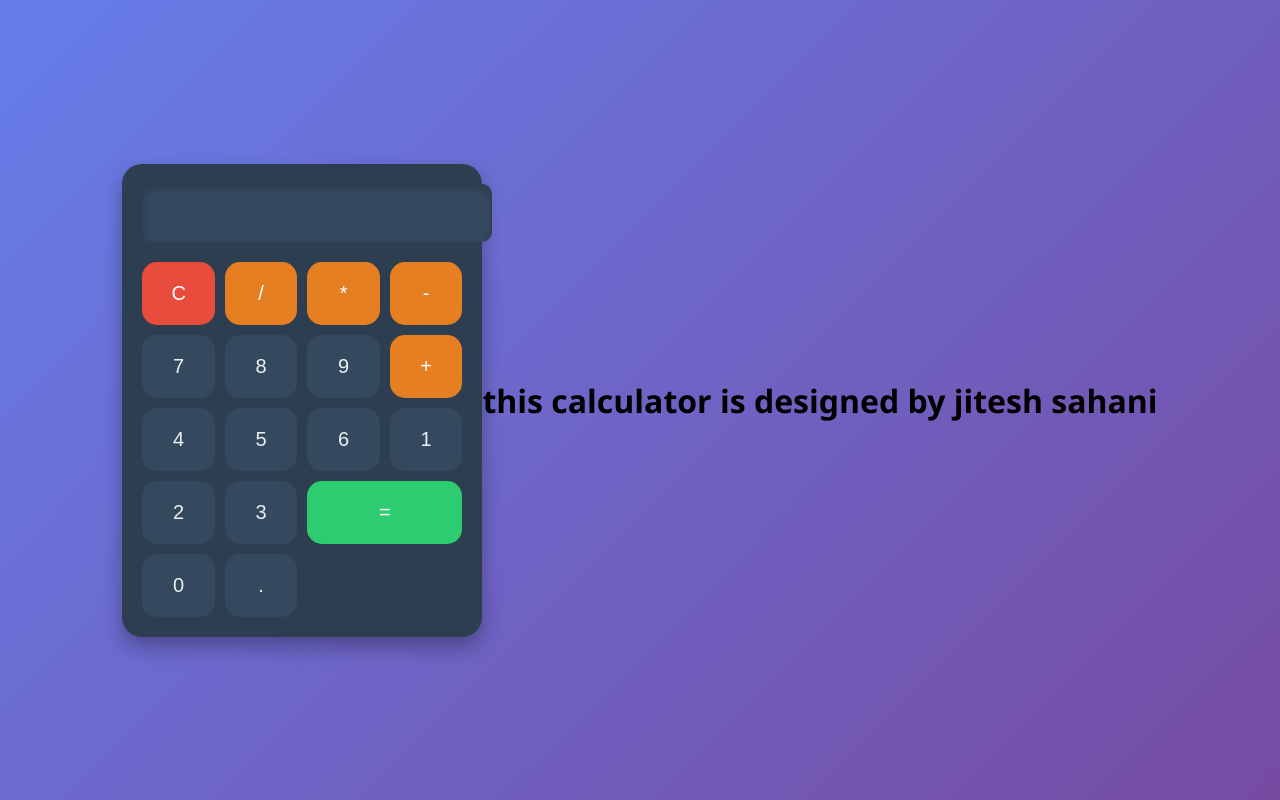
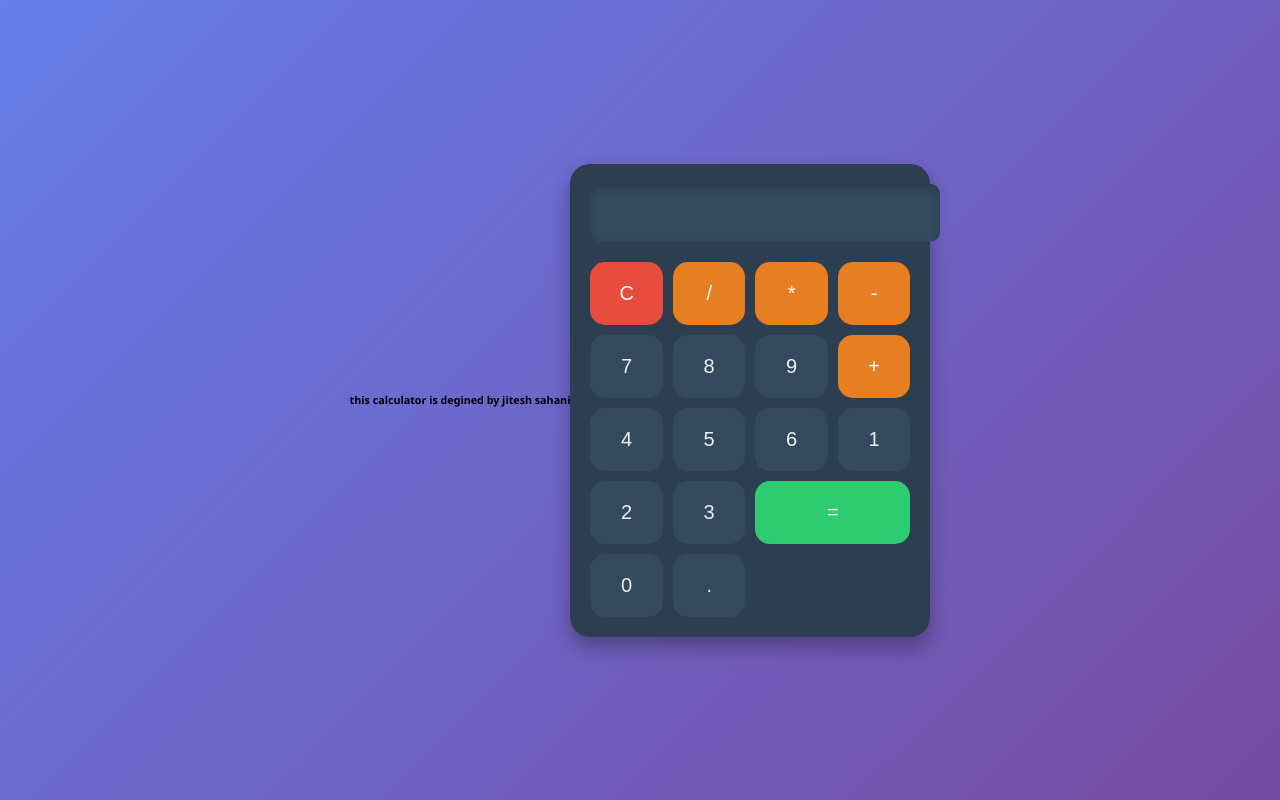
Before and after one commit to SidZone10/calc, a plain HTML site: page index.html in a window 1280 px wide. Drawn offline with Linux system fonts and the light colour scheme.

Commit message:
Update index.html

```diff
--- a/index.html
+++ b/index.html
@@ -5,7 +5,7 @@
     <meta name="viewport" content="width=device-width, initial-scale=1.0">
     <title>Modern Calculator</title>
     <style>
-        body {
+        body{
             font-family: 'Segoe UI', Tahoma, Geneva, Verdana, sans-serif;
             display: flex;
             justify-content: center;
@@ -80,6 +80,7 @@
     </style>
 </head>
 <body>
+    <h6> this calculator is degined by jitesh sahani</h6>
 
 <div class="calculator">
     <input type="text" id="display" disabled>
@@ -122,7 +123,7 @@
         }
     }
 </script>
-   <h1>this calculator is designed by jitesh sahani</h1>
+
 
 </body>
 </html>
```
